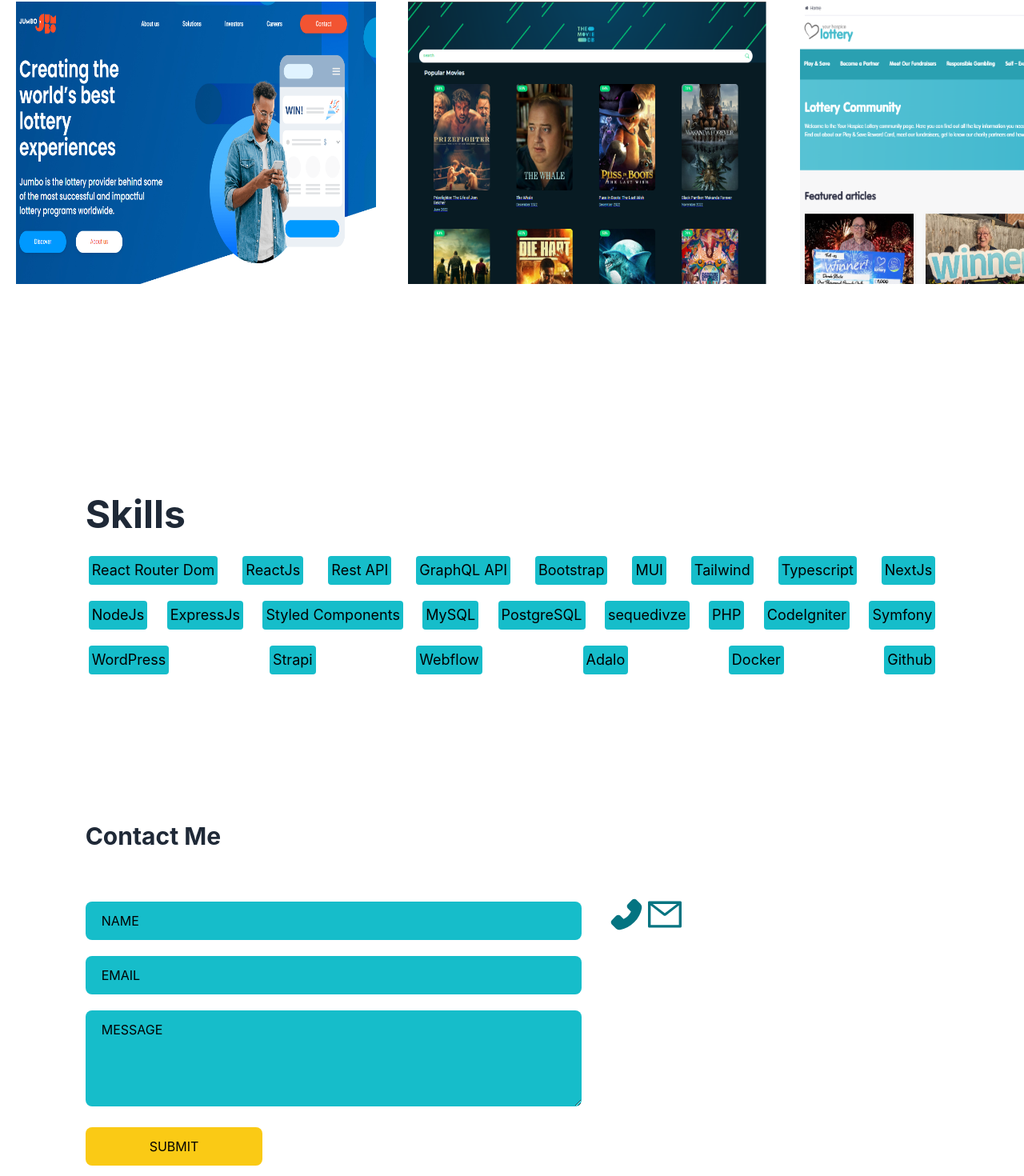
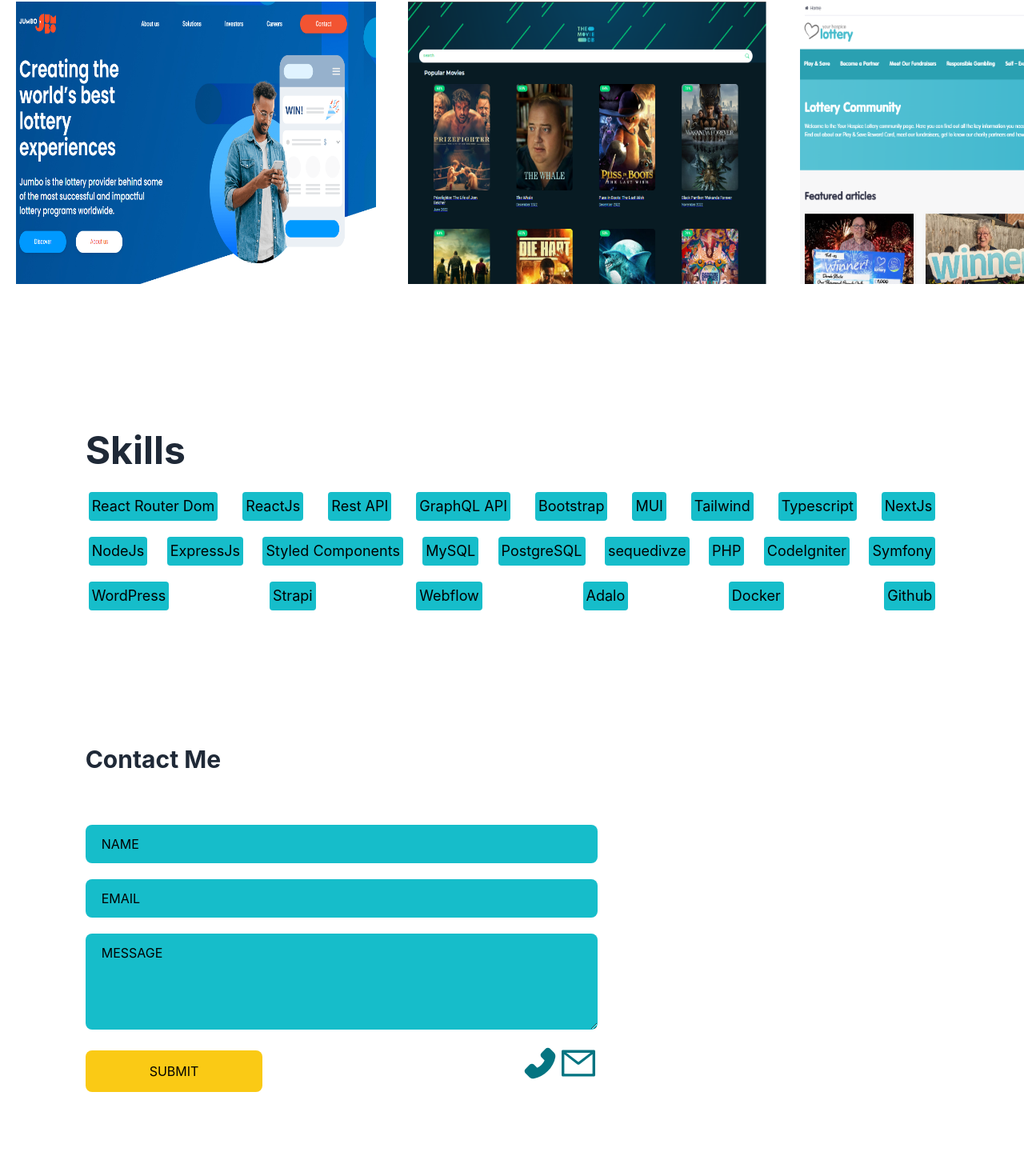
Before and after one commit to zahratalaei/portfolio, a Next.js app: page / in a window 1280 px wide. Shown: the part 962-2432 px from the top of the page at 80% size. Built offline with nearby package versions, Linux system fonts and the light colour scheme.

Commit message:
fixed some issues

```diff
--- a/components/ContactMe.js
+++ b/components/ContactMe.js
@@ -14,7 +14,7 @@ const ContactMe = () => {
           }
      }
   return (
-     <section id='contactme' className="mx-auto w-5/6 pt-24 pb-32">
+     <section id='contactme' className="mx-auto w-5/6 pt-40 pb-32">
           <motion.div onViewportEnter={() => setSelectedPage("contactme")}>
                <motion.div
                className="md:w-3/5"
@@ -100,16 +100,38 @@ const ContactMe = () => {
                                    </p>
                               )}
 
+                              <motion.div
+                                   className="relative mt-16 basis-2/5 md:mt-0 flex justify-between"
+                                   initial="hidden"
+                                   whileInView="visible"
+                                   viewport={{ once: true, amount: 0.5 }}
+                                   transition={{ delay: 0.2, duration: 0.5 }}
+                                   variants={{
+                                        hidden: { opacity: 0, y: 50 },
+                                        visible: { opacity: 1, y: 0 },
+                                   }}
+                              >
                                    <button
                                         type="submit"
                                         className="mt-5 rounded-lg bg-yellow-300 px-20 py-3 transition duration-500 hover:text-white"
                                    >
                                         SUBMIT
                                    </button>
+                                   <ul className='flex items-center'>
+                                   <li className='text-5xl flex justify-center gap-16 py-3 text-teal-600 '>
+                                        <a href="tel:0411134883"><AiFillPhone/></a>
+                                   </li>
+                                   <li className='text-5xl flex justify-center gap-16 py-3 text-teal-600 '>
+                                        <a href="mailto:zahra.talaie@gmail.com"><AiOutlineMail/></a>
+                                   </li>
+
+                                   </ul>
+                              </motion.div>
+
                          </form>
                     </motion.div>
 
-                    <motion.div
+                    {/* <motion.div
                     className="relative mt-16 basis-2/5 md:mt-0"
                     initial="hidden"
                     whileInView="visible"
@@ -129,7 +151,7 @@ const ContactMe = () => {
                     </li>
 
                     </ul>
-               </motion.div>
+               </motion.div> */}
                </div>
           </motion.div>
 
--- a/components/Projects.js
+++ b/components/Projects.js
@@ -20,7 +20,7 @@ const images = [jumbo,Rtmdb,yhl,FS,Shopping]
   whitespace-normal bg-yellow-200 text-center text-black
   opacity-0 transition duration-500 hover:opacity-90`;
   return (
-    <section id='projects' className="w-full py-40">
+    <section id='projects' className="w-full pt-40">
       <motion.div onViewportEnter={() => setSelectedPage("projects")}>
         <motion.div
           className="mx-auto w-5/6"
--- a/components/Skills.js
+++ b/components/Skills.js
@@ -14,7 +14,7 @@ const Skills = () => {
     visible:{opacity:1, scale:1}
   }
   return (
-    <section id='skills' className="mx-auto min-h-full w-5/6 py-20">
+    <section id='skills' className="mx-auto min-h-full w-5/6 pt-40">
       <motion.div onViewportEnter={()=>setSelectedPage("skills")}>
         <motion.div
           className="md:my-5 md:w-3/5"
--- a/next.config.js
+++ b/next.config.js
@@ -1,7 +1,6 @@
 /** @type {import('next').NextConfig} */
 const nextConfig = {
   reactStrictMode: true,
-  basePath:'/portfolio/'
 }
 
 module.exports = nextConfig
--- a/pages/index.js
+++ b/pages/index.js
@@ -20,7 +20,7 @@ export default function Home() {
     const handleScroll = () => {
       if(window.scrollY === 0) {
         setIsTopOfPage(true)
-        setSelectedPage('home')
+        setSelectedPage('aboutme')
       }
       if(window.scrollY !== 0) setIsTopOfPage(false)
     }
```
Lines whose indentation alone changed are shown as unchanged.
